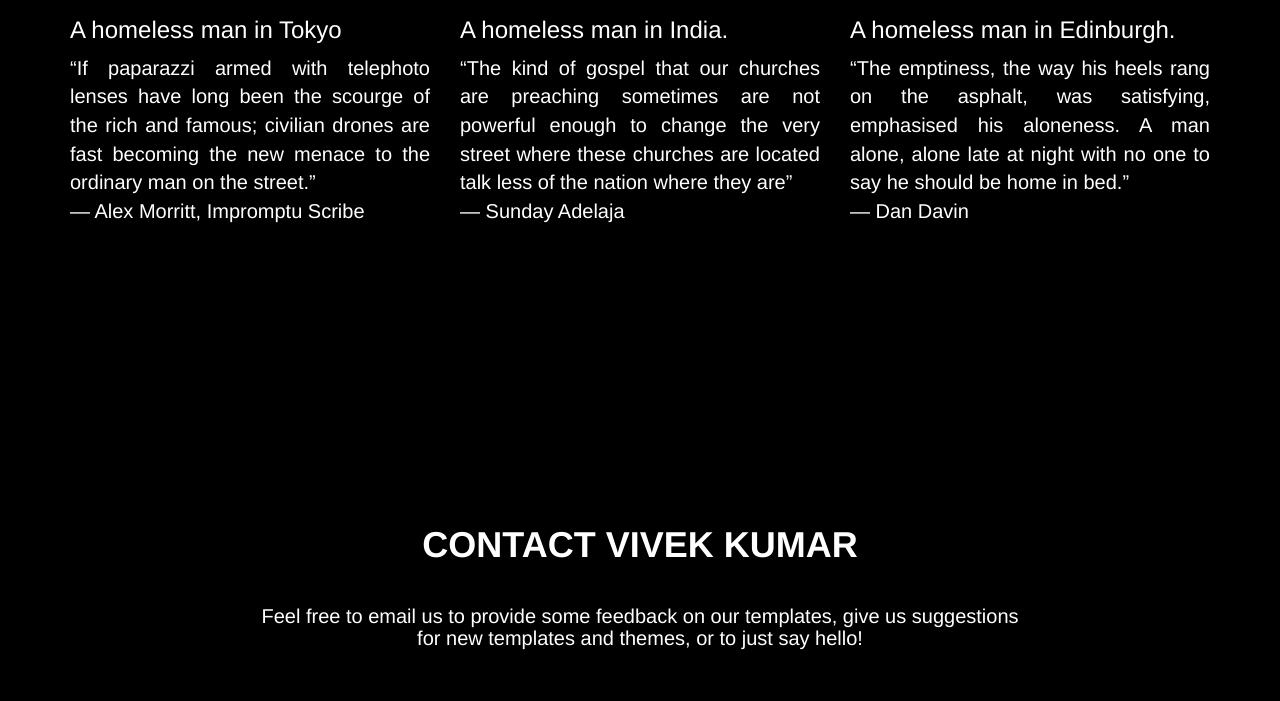
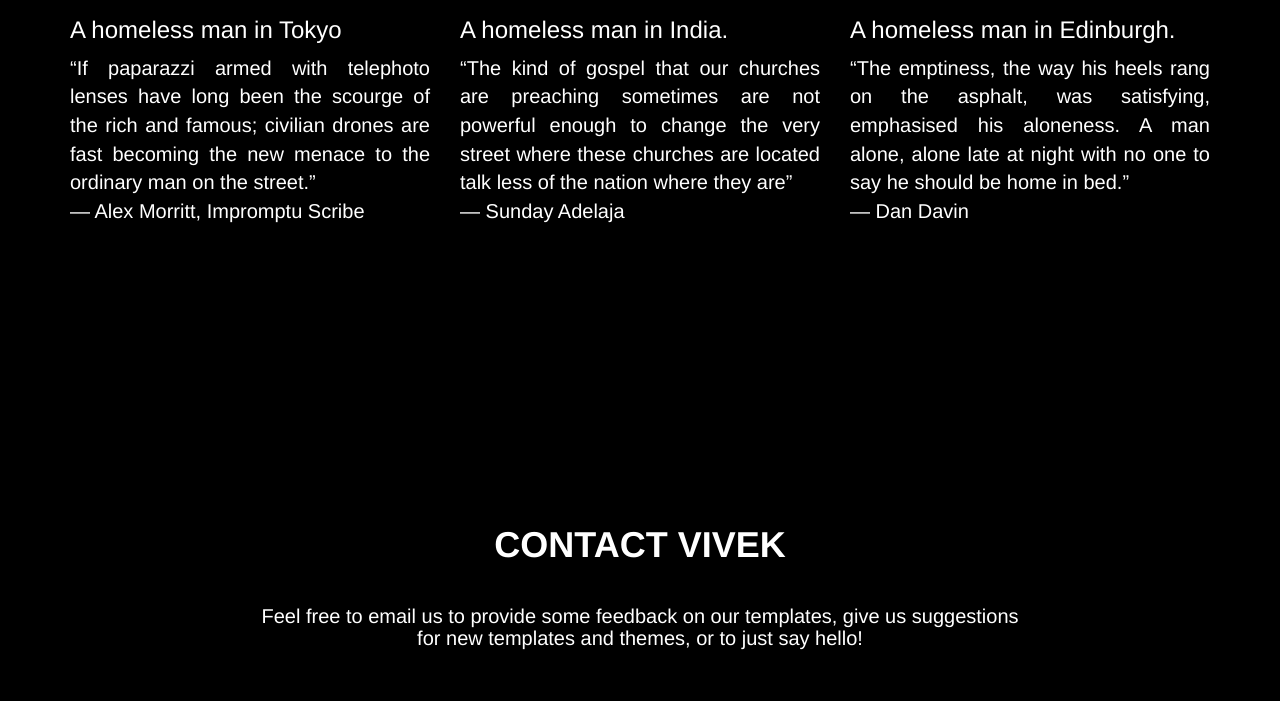
Before and after one commit to vivek09jais/Street-Life, a plain HTML site: page index.html in a window 1280 px wide. Shown: the part 1139-1840 px from the top of the page. Drawn offline with nearby package versions, Linux system fonts and the light colour scheme.

Commit message:
Index message

```diff
--- a/index.html
+++ b/index.html
@@ -120,7 +120,7 @@
         <div class="container">
             <div class="row">
                 <div class="col-lg-12 col-sm-12" id="cont">
-                    <h1>Contact Vivek Kumar</h1>
+                    <h1>Contact Vivek</h1>
                     <h4>Feel free to email us to provide some feedback on our templates, give us suggestions <br>for new templates and themes, or to just say hello!</h4>
                     <ul class="list-inline">
                      <li>
```
